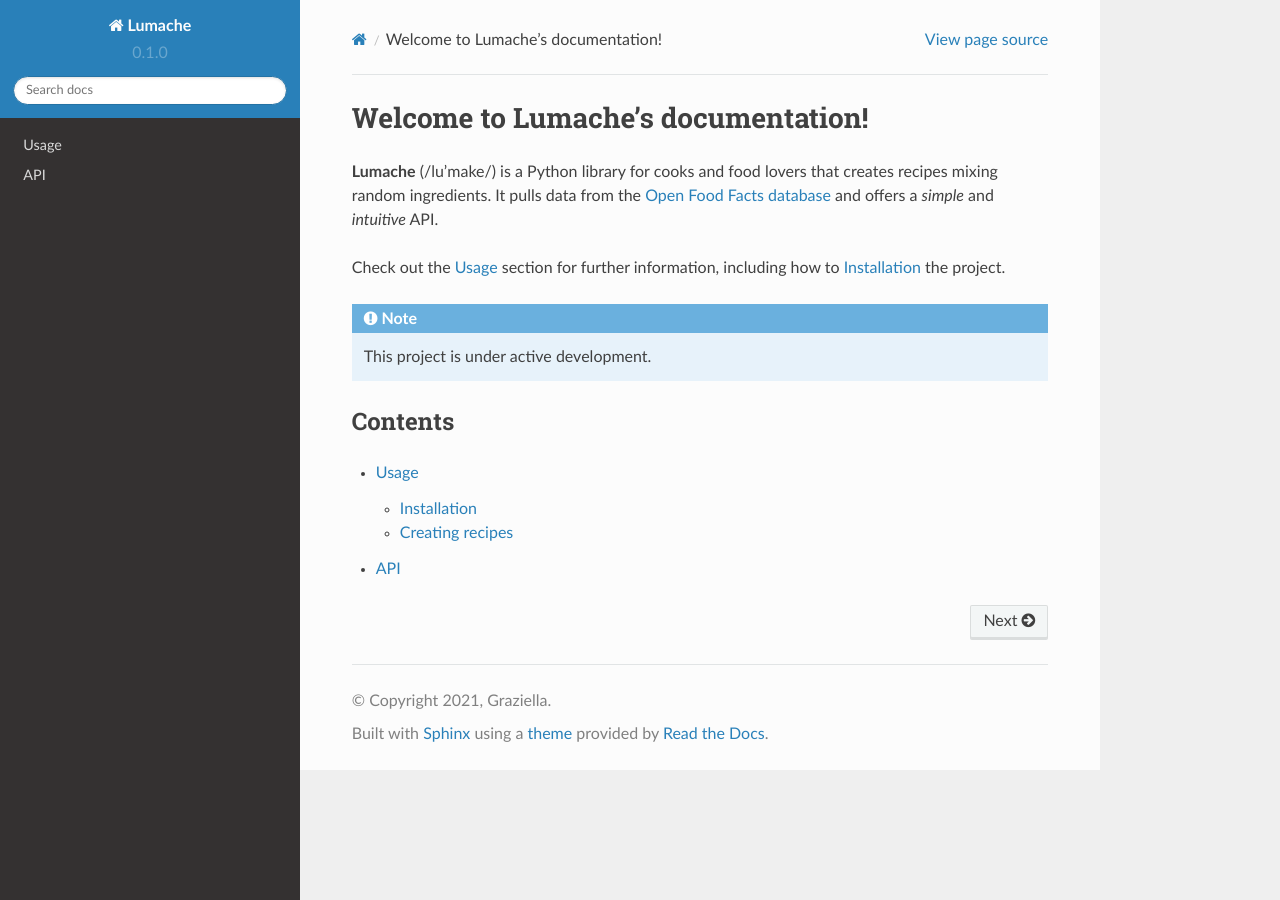
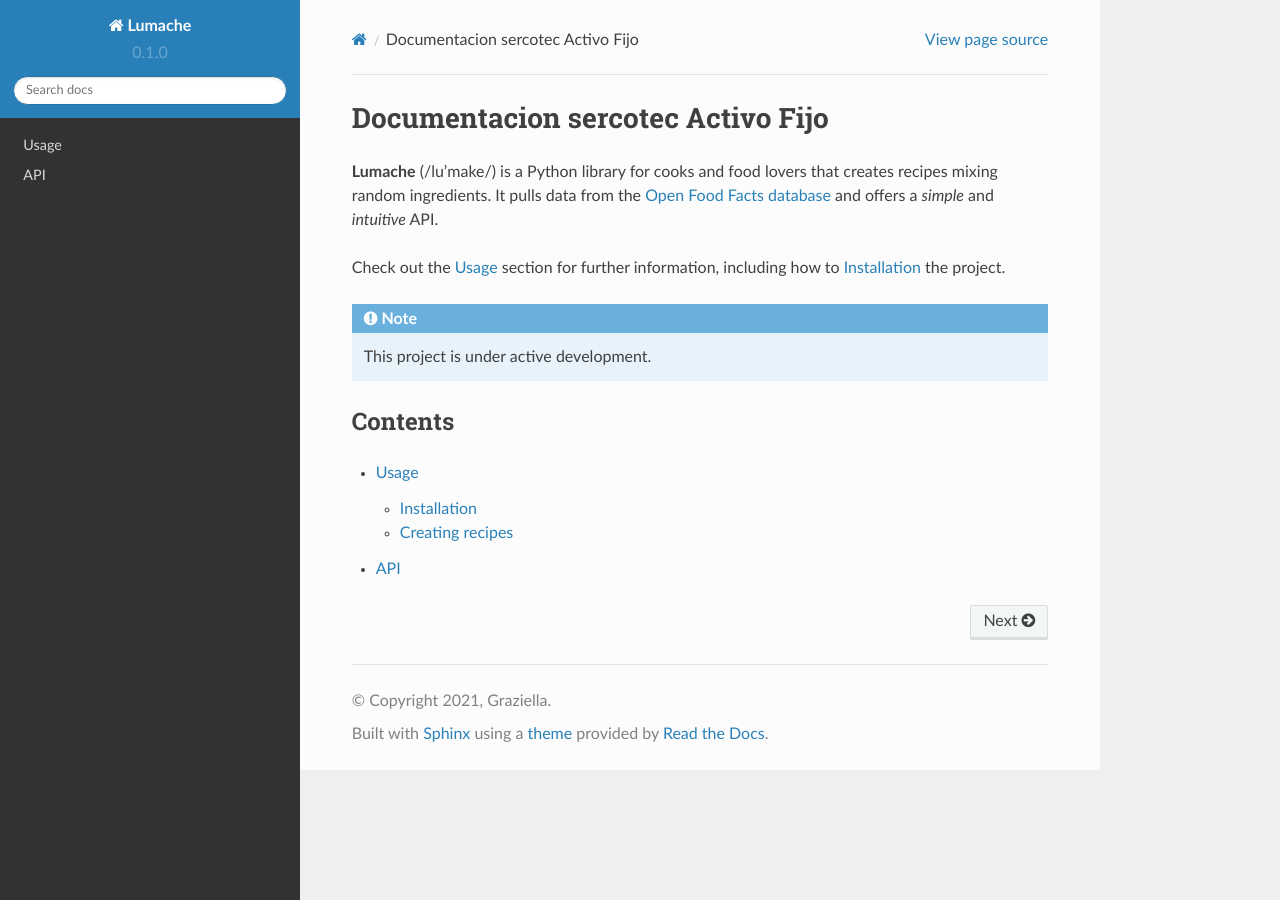
Before and after one commit to Esgarothh/DocumentacionSercotecActivoFijo, a Sphinx documentation site: the page built from docs/source/index.rst, in a window 1280 px wide. Built offline with Sphinx 7.4.7 and the Read the Docs theme 2.0.0, drawn with Linux system fonts in a browser that asks for light colours.

Commit message:
Update index.rst

```diff
--- a/docs/source/index.rst
+++ b/docs/source/index.rst
@@ -1,4 +1,4 @@
-Welcome to Lumache's documentation!
+Documentacion sercotec Activo Fijo
 ===================================
 
 **Lumache** (/lu'make/) is a Python library for cooks and food lovers
```
